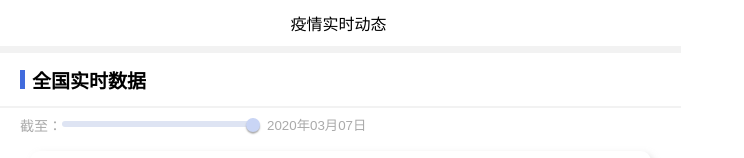
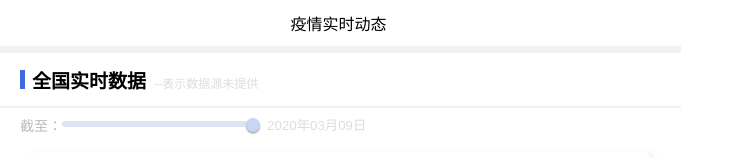
Before and after one commit to ViridianFairy/InfectStatisticWeb, a Vue app: page / in a window 1280 px wide. Shown: the top 158 px of the page, without its empty margins (0-744 px from the left). Built offline with nearby package versions, Linux system fonts and the light colour scheme; no server answers.

Commit message:
滑动加数据库

```diff
--- a/src/components/bar.vue
+++ b/src/components/bar.vue
@@ -5,7 +5,8 @@
          <input
             id="input1"
             type="range"
-            @input="barChange"
+            @input="barChange($event)"
+				@mouseup="barChange($event,true)"
             min="1"
             max="100"
             defaultValue="0"
@@ -52,10 +53,10 @@ export default {
       };
    },
 	created(){
-		var MONTH = [-1,31,29,8];
+		var MONTH = [-1,31,29,10];
 		var m,d,i;
-		for(m=1;m<=3;m++){
-			for(m==1?d=23:d=1;d<=MONTH[m];d++){
+		for(m=2;m<=3;m++){
+			for(m==2?d=14:d=1;d<=MONTH[m];d++){
 				var strd = d
 				if(strd<=9) strd = '0' + strd
 				this.calen.push(`2020年0${m}月${strd}日`)
@@ -67,10 +68,10 @@ export default {
    },
    components: {},
    methods: {
-		getText(val){
+		getText(val, up){
 			var pos = parseInt((this.calen.length-1)*(0.01*val))
 			val = this.calen[pos]
-			this.$emit('allDateChange',val.replace(/年|月/g,'-').replace('日',''))
+			if(up) this.$emit('allDateChange',val.replace(/年|月/g,'-').replace('日',''))
 			return val
 		},
       // 初始化滑动条进度
@@ -78,7 +79,7 @@ export default {
          this.barValue = this.value;
          this.textValue = this.getText(this.value);
          this.barInput = document.querySelector("#input1");
-         console.log(this.barInput.Element);
+         //console.log(this.barInput.Element);
          this.max = this.barInput.max;
          this.setTrack(this.value, this.max);
       },
@@ -88,16 +89,16 @@ export default {
          let value = e.target.value,
             // input的最大值
             max = e.target.max;
-         this.textValue = this.getText(value);
+         this.textValue = this.getText(value, true);
          this.setTrack(value, max);
       },
       // 滑动条事件
-      barChange(e) {
+      barChange(e, up) {
          //   console.log(e);
          let value = e.target.value,
             // input的最大值
             max = e.target.max;
-         this.textValue = this.getText(value);
+         this.textValue = this.getText(value, up);
          this.setTrack(value, max);
       },
       // 输入框input事件
@@ -137,11 +138,10 @@ export default {
    width: 200px;
    padding-top: 6px;
 }
-/* 滑动条样式 */
 input[type="range"] {
    -webkit-appearance: none;
    width: 200px;
-   border-radius: 10px; /*这个属性设置使填充进度条时的图形为圆角*/
+   border-radius: 10px;
 }
 
 input[type="range"]::-webkit-slider-thumb {
@@ -156,18 +156,16 @@ input[type="range"]::-webkit-slider-runnable-track {
 input[type="range"]:focus {
    outline: none;
 }
-/* 设置滑块样式 */
 input[type="range"]::-webkit-slider-thumb {
    -webkit-appearance: none;
    position: relative;
    z-index: 10;
    height: 14px;
    width: 14px;
-   margin-top: -3.5px; /*使滑块超出轨道部分的偏移量相等*/
+   margin-top: -3.5px;
    background: #c9d5f5;
 	transition: 0.2s all;
-   border-radius: 50%; /*外观设置为圆形*/
-   /* border: solid 0.125em rgba(205, 224, 230, 0.5); */
+   border-radius: 50%;
    box-shadow: 0 0.125em 0.125em #a9a9a9;
 }
 input[type="range"]::-webkit-slider-thumb:hover {
@@ -201,7 +199,7 @@ input[type="range"]::-webkit-slider-thumb:active {
    width: 130px;
    height: 15px;
    background: rgba(150, 145, 145, 0);
-   color: #aaa;
+   color: #ddd;
    position: absolute;
    top: 1px;
    right: 0;
--- a/src/components/navi.vue
+++ b/src/components/navi.vue
@@ -10,7 +10,8 @@
     <div id="line1"></div>
     <div id="title">
       <div></div>
-      <div>{{banner}}</div>
+      <div>{{banner}}<span style="color:#ddd;font-size:12px;padding-left:5px;font-weight:normal">
+			--表示数据源未提供</span></div>
       <div id="line2"></div>
     </div>
   </div>
--- a/src/components/statis.vue
+++ b/src/components/statis.vue
@@ -2,7 +2,7 @@
    <div class="hello">
       <!-- <transition name="init" mode="out-in"> -->
       <div id="data" v-if="router==0">
-         <div style="margin:12px 0 16px 20px;font-size: 14px;color:#aaa;display:flex;">
+         <div style="margin:12px 0 16px 20px;font-size: 14px;color:#bbb;display:flex;">
             截至：
             <bar @allDateChange="allDateChangeOn"></bar>
          </div>
@@ -15,13 +15,13 @@
                   <div>现存确诊</div>
                </div>
                <div class="data-small">
-                  <div>较昨日{{allNum.sus[1]>0?'+':''}}{{allNum.sus[1]}}</div>
-                  <div style="color:#B8741A">{{allNum.sus[0]}}</div>
+                  <div>较昨日{{allNum.sus[1]>0?'+':''}}{{allNum.sus[1]==-9999?'--':allNum.sus[1]}}</div>
+                  <div style="color:#B8741A">{{allNum.sus[0]==-9999?'--':allNum.sus[0]}}</div>
                   <div>现存疑似</div>
                </div>
                <div class="data-small">
-                  <div>较昨日{{allNum.bad[1]>0?'+':''}}{{allNum.bad[1]}}</div>
-                  <div style="color:#7B4D12">{{allNum.bad[0]}}</div>
+                  <div>较昨日{{allNum.bad[1]>0?'+':''}}{{allNum.bad[1]==-9999?'--':allNum.bad[1]}}</div>
+                  <div style="color:#7B4D12">{{allNum.bad[0]==-9999?'--':allNum.bad[0]}}</div>
                   <div>现存重症</div>
                </div>
             </div>
@@ -170,13 +170,17 @@ export default {
       },
       allDateChangeOn(val) {
 			this.Thro(on)
+			console.log(val)
+			this.initAll("confirmedCount",val);
          function on(){
-				console.log(val)
+
 			}
       },
       updateDataList(info, date) {
+			var url = !date?"/api/ncov/getAll":'/api/ncov/getAllTime'
+			var param = !date?{}:{time:date}
          return new Promise(resolve => {
-            $ajax.get(baseURL + "/api/ncov/getAll").then(doc => {
+            $ajax.post(baseURL + url, param).then(doc => {
                var arr = JSON.parse(doc.data.data);
                arr.data.forEach(v => {
                   this.dataList.forEach((l, i) => {
@@ -192,22 +196,29 @@ export default {
       initAll(info, date) {
          this.showDialog = false;
          if (this.myChart) this.myChart.dispose();
-         this.updateDataList(info, "").then(arr => {
-            if (this.allNum.inj[0] == 0) {
+         this.updateDataList(info, date).then(arr => {
+            if (this.allNum.inj[0] == 0 || date) {
                Object.keys(this.allNum).forEach(name => {
-                  var Time = 30,
-                     t = 0;
-                  var piece = (arr.statis[name][0] / Time).toFixed(2);
-                  var piece2 = (arr.statis[name][1] / Time).toFixed(2);
+						if(!arr.statis[name] || (date&&name=='sus')){
+							this.allNum[name]=[-9999,-9999]
+							return
+						}
+                  var Time = 40,
+							t = 0;
+						var base = this.allNum[name][0]
+						var base2 = this.allNum[name][1]
+                  var piece = ((arr.statis[name][0]-this.allNum[name][0]) / Time).toFixed(2);
+						var piece2 = ((arr.statis[name][1]-this.allNum[name][1]) / Time).toFixed(2);
+						console.log(`目标${arr.statis[name][0]},当前${this.allNum[name][0]}`)
                   var timer = setInterval(() => {
-                     this.$set(this.allNum[name], 0, parseInt(piece * ++t));
-                     this.$set(this.allNum[name], 1, parseInt(piece2 * ++t));
+                     this.$set(this.allNum[name], 0, base+ parseInt(piece * ++t));
+                     this.$set(this.allNum[name], 1, base2+parseInt(piece2 * ++t));
                      if (t == Time) {
                         this.allNum[name][0] = arr.statis[name][0];
                         this.allNum[name][1] = arr.statis[name][1];
                         clearInterval(timer);
                      }
-                  }, 16.6);
+						}, 16.6*2);
                });
             }
             this.myChart = echarts.init(document.getElementById("main"));
@@ -541,7 +552,8 @@ export default {
    watch: {
       router(newVal) {
          if (newVal == 0) {
-            this.btnIndex1 = 0;
+				this.btnIndex1 = 0;
+				this.allNum.inj[0] =0
             this.initAll("confirmedCount");
          }
          //if(newVal==1) this.initProv()
--- a/src/js/a.js
+++ b/src/js/a.js
@@ -1,5 +1,5 @@
 const mongoose = require("mongoose");
-const $ajax = require('axios')
+// const $ajax = require('axios')
 mongoose.connect("mongodb://myblog:731016@106.15.200.151:27017/MyBlog", {
    useNewUrlParser: true,
    useUnifiedTopology: true
```
